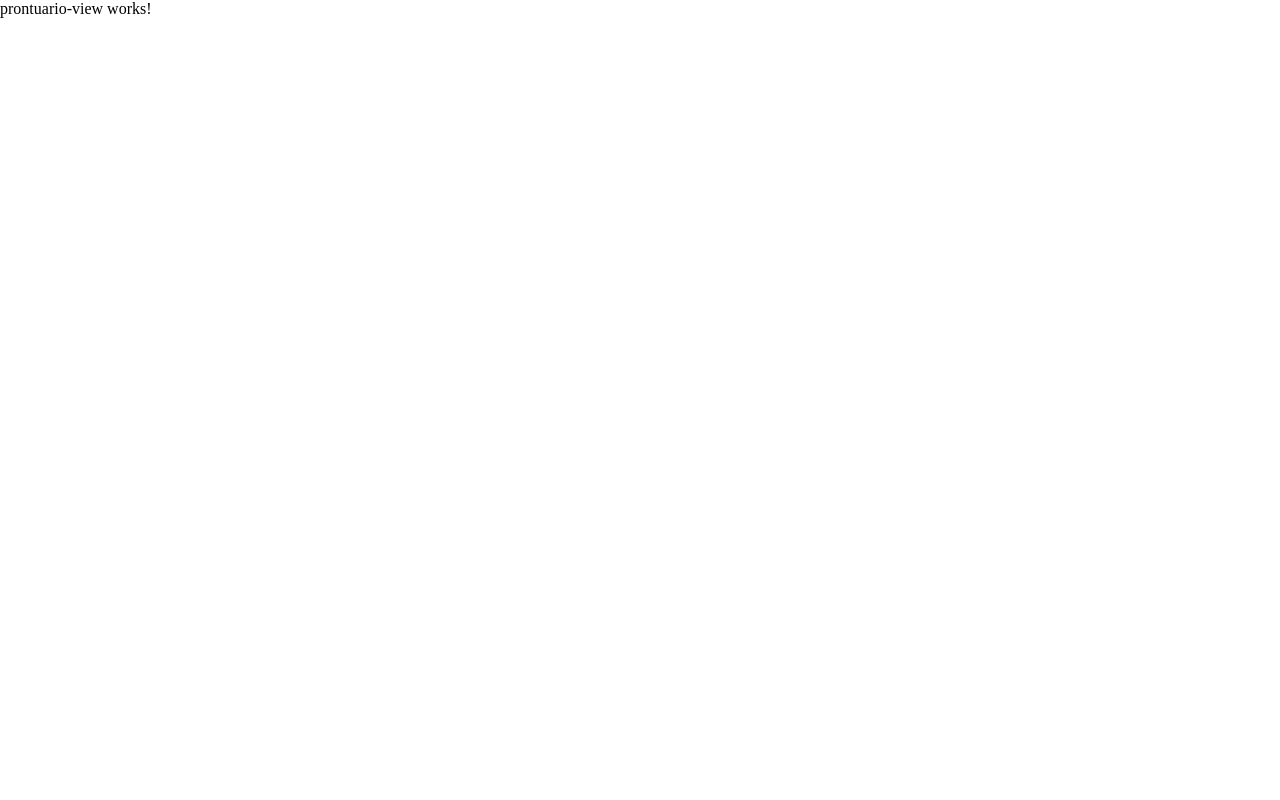
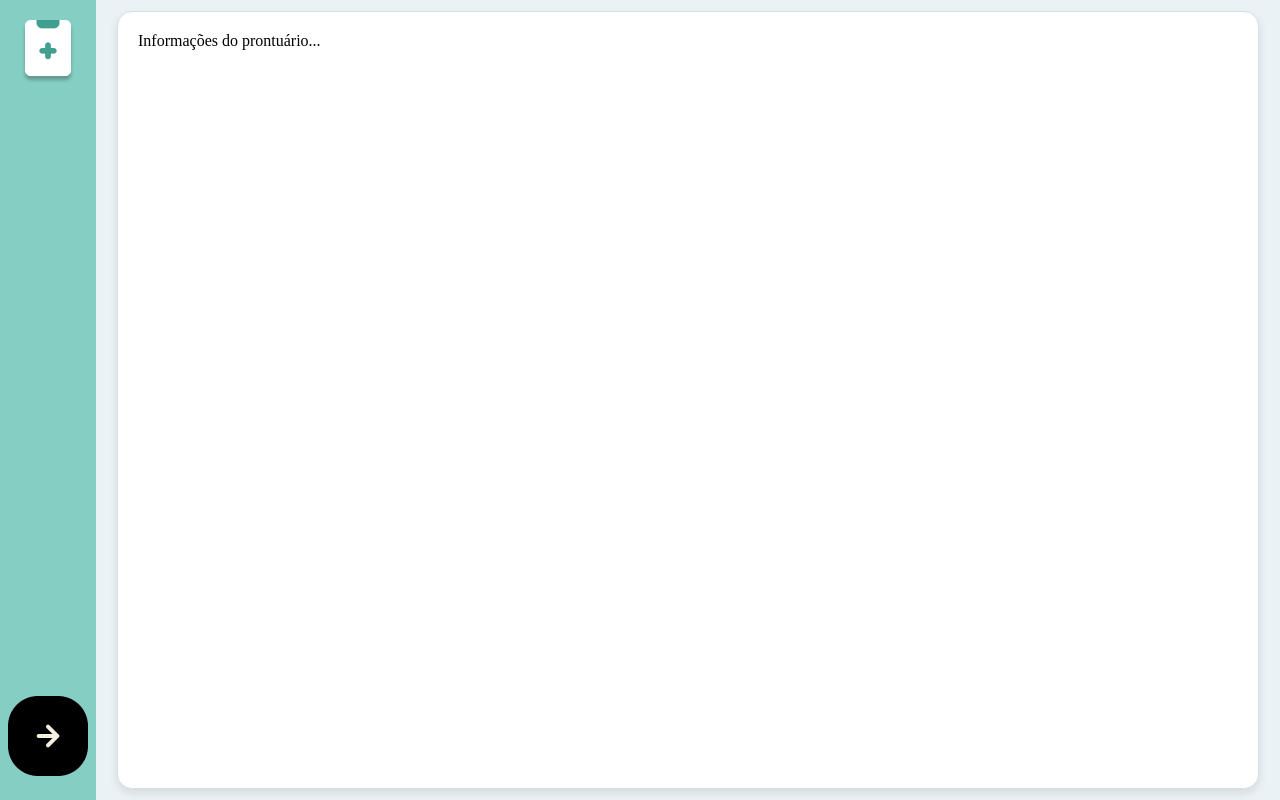
Before and after one commit to RickFqt/DASH-FRONT, an Angular app: page /prontuario/1 in a window 1280 px wide. Built offline with nearby package versions, Linux system fonts and the light colour scheme.

Commit message:
WIP: Adiciona layout inicial da tela de prontuario

```diff
--- a/src/app/prontuario-view/prontuario-view.component.css
+++ b/src/app/prontuario-view/prontuario-view.component.css
@@ -0,0 +1,54 @@
+/* Container principal */
+.container {
+  background-color: #EBF2F5;
+  display: flex;
+  min-height: 100vh; /* Garante que a altura mínima seja a da tela */
+}
+
+/* Bloco 1: Lateral fixa */
+.sidebar {
+  position: fixed;
+  top: 0;
+  left: 0;
+  height: 100vh; /* Sempre terá a altura da tela */
+  width: 6.7vw; /* 6.7% da largura da tela */
+  min-width: 96px; /* Largura mínima de 96px */
+  background-color: #85CEC3; /* Cor de fundo do bloco lateral */
+  display: flex;
+  flex-direction: column;
+  justify-content: space-between; /* Espaço entre logo e botão */
+  align-items: center;
+  padding: 20px 0; /* Espaçamento interno */
+}
+
+.logo {
+  max-width: 80%; /* Logo se ajusta ao tamanho da sidebar */
+}
+
+.back-button {
+  margin-bottom: 20px;
+  padding: 10px 20px;
+  /* background-color: #3498db; */
+  /* color: white; */
+  /* border: none; */
+  /* border-radius: 5px; */
+  cursor: pointer;
+}
+
+.back-button:hover {
+  background-color: #2980b9; /* Cor ao passar o mouse */
+}
+
+/* Bloco 2: Principal */
+.main-content {
+  margin-left: calc(max(6.7vw, 96px) + 21px); /* Distância de 21px do bloco lateral */
+  margin-right: 21px; /* Margem de 21px da direita */
+  margin-top: 11px;
+  margin-bottom: 11px;
+  background-color: white;
+  border-radius: 15px; /* Pontas arredondadas */
+  padding: 20px;
+  box-shadow: 0 4px 8px rgba(0, 0, 0, 0.1); /* Sombra leve */
+  flex-grow: 1; /* Ocupa o restante da largura da tela */
+  border: 0.5px solid #D3E2E5;
+}
--- a/src/app/prontuario-view/prontuario-view.component.html
+++ b/src/app/prontuario-view/prontuario-view.component.html
@@ -1 +1,20 @@
-<p>prontuario-view works!</p>
+<div class="container">
+	<!-- Bloco 1: Lateral fixa com logo e botão -->
+	<div class="sidebar">
+		<img src="DASH_logo.png" alt="Logo" class="logo">
+		<a [routerLink]="['/home']">
+      <img class="back-button"
+        [src]="buttonSrc"
+        alt="Botão"
+        class="button"
+        (mouseenter)="onHoverButton()"
+        (mouseleave)="onLeaveButton()">
+    </a>
+	</div>
+
+	<!-- Bloco 2: Principal com as informações do formulário -->
+	<div class="main-content">
+		<!-- Aqui vai o conteúdo do formulário -->
+		<p>Informações do prontuário...</p>
+	</div>
+</div>
--- a/src/app/prontuario-view/prontuario-view.component.ts
+++ b/src/app/prontuario-view/prontuario-view.component.ts
@@ -1,12 +1,21 @@
 import { Component } from '@angular/core';
+import { RouterModule } from '@angular/router';
 
 @Component({
   selector: 'app-prontuario-view',
   standalone: true,
-  imports: [],
+  imports: [RouterModule],
   templateUrl: './prontuario-view.component.html',
   styleUrl: './prontuario-view.component.css'
 })
 export class ProntuarioViewComponent {
+  buttonSrc: string = 'button.png';
 
+  onHoverButton() {
+    this.buttonSrc = 'button_hover.png';
+  }
+
+  onLeaveButton() {
+    this.buttonSrc = 'button.png';
+  }
 }
```
